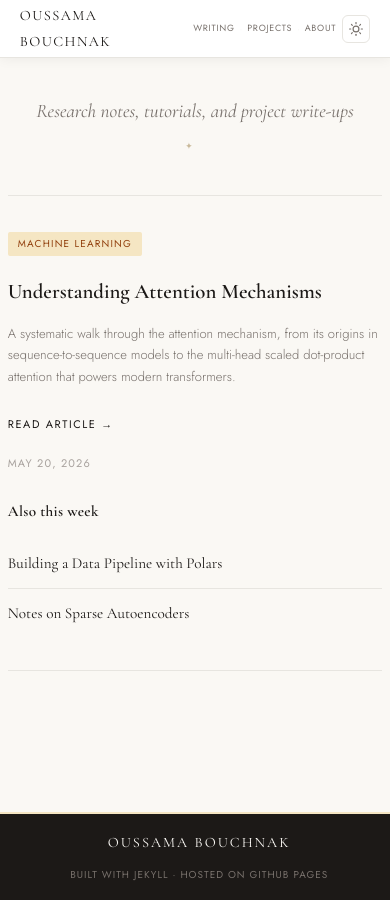
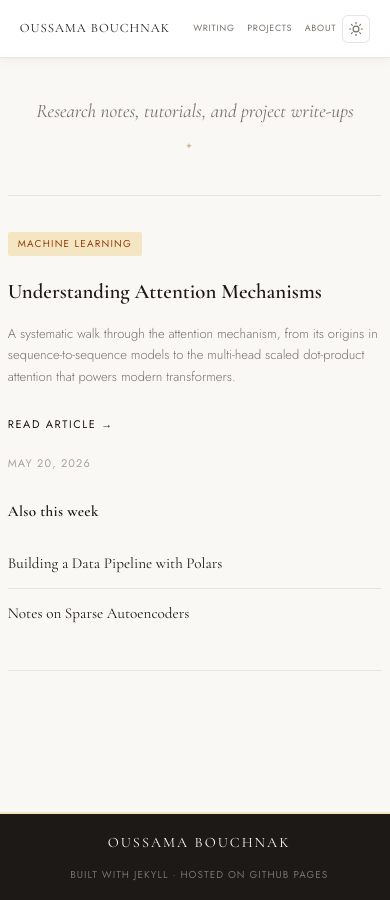
Before and after one commit to OussamaBouchnak/oussamabouchnak.github.io, a Jekyll site: the page built from index.html, in a window 390 px wide. Built offline with Jekyll 4.4.1, drawn with Linux system fonts in a browser that asks for light colours; nearby versions of some CDN libraries.

Commit message:
Fix header site name responsiveness: nowrap, ellipsis, flex shrink

```diff
--- a/assets/css/main.css
+++ b/assets/css/main.css
@@ -148,6 +148,11 @@ img {
   letter-spacing: 0.18em;
   color: var(--color-ink);
   transition: opacity 200ms ease;
+  white-space: nowrap;
+  overflow: hidden;
+  text-overflow: ellipsis;
+  min-width: 0;
+  flex-shrink: 1;
 }
 
 .site-name:hover {
@@ -158,6 +163,7 @@ img {
   display: flex;
   align-items: center;
   gap: 0;
+  flex-shrink: 0;
 }
 
 .nav-link {
@@ -1308,6 +1314,7 @@ img {
   .site-name {
     font-size: 1rem;
     letter-spacing: 0.12em;
+    max-width: 55%;
   }
 
   .nav-link {
@@ -1415,8 +1422,9 @@ img {
   }
 
   .site-name {
-    font-size: 0.9rem;
-    letter-spacing: 0.1em;
+    font-size: 0.8rem;
+    letter-spacing: 0.08em;
+    max-width: 50%;
   }
 
   .nav-link {
@@ -1676,8 +1684,9 @@ img {
 /* Very small phones  (< 380px) */
 @media (max-width: 380px) {
   .site-name {
-    font-size: 0.75rem;
-    letter-spacing: 0.06em;
+    font-size: 0.7rem;
+    letter-spacing: 0.05em;
+    max-width: 45%;
   }
 
   .nav-link {
```
